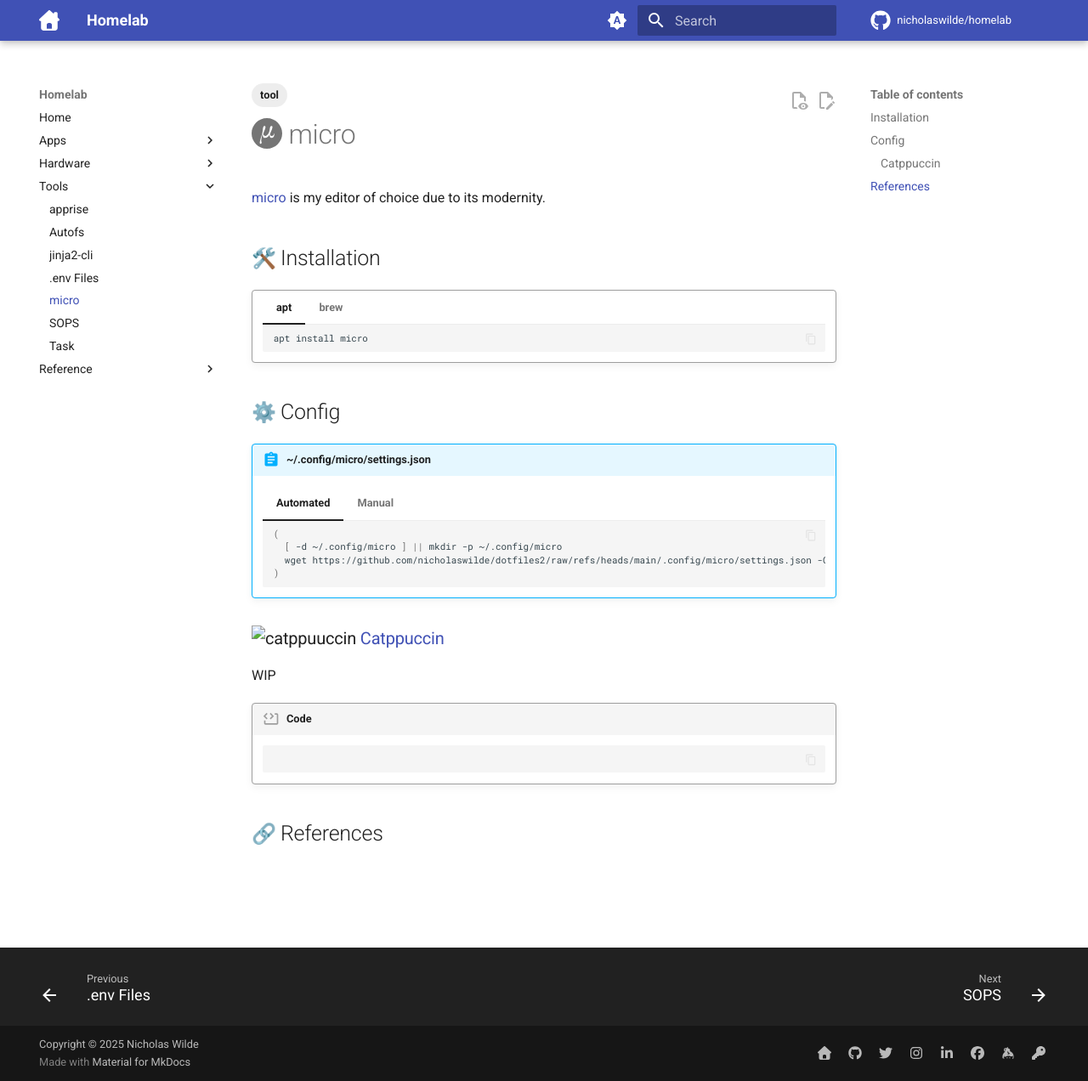
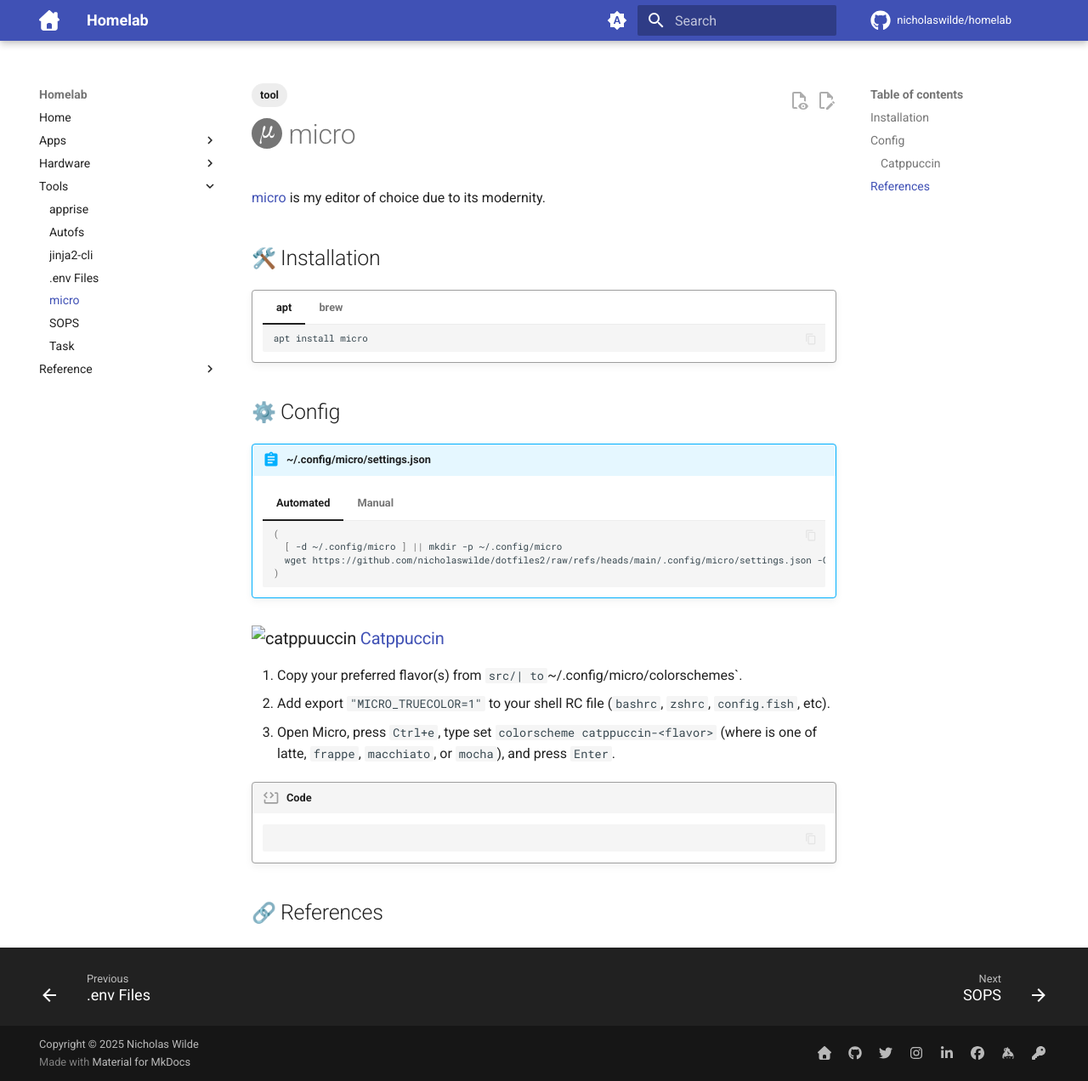
Before and after one commit to nicholaswilde/homelab, an MkDocs documentation site: the page built from docs/tools/micro.md, in a window 1280 px wide and 1272 px high. Shown: the whole window at 85% size. Built offline with MkDocs 1.6.1 and Material for MkDocs 9.7.7, drawn with Linux system fonts in a browser that asks for light colours; emoji names are drawn with the system emoji font; comment, search, counter and statistics services are not loaded.

Commit message:
Update micro.md

````diff
--- a/docs/tools/micro.md
+++ b/docs/tools/micro.md
@@ -45,7 +45,9 @@
         ```
 ### ![catppuuccin](https://raw.githubusercontent.com/catppuccin/website/refs/heads/main/public/favicon.png){ width="24" } [Catppuccin][2]
 
-WIP
+1. Copy your preferred flavor(s) from `src/| to `~/.config/micro/colorschemes`.
+2. Add export `"MICRO_TRUECOLOR=1"` to your shell RC file (`bashrc`, `zshrc`, `config.fish`, etc).
+3. Open Micro, press `Ctrl+e`, type set `colorscheme catppuccin-<flavor>` (where <flavor> is one of latte, `frappe`, `macchiato`, or `mocha`), and press `Enter`.
 
 !!! code
 
````
